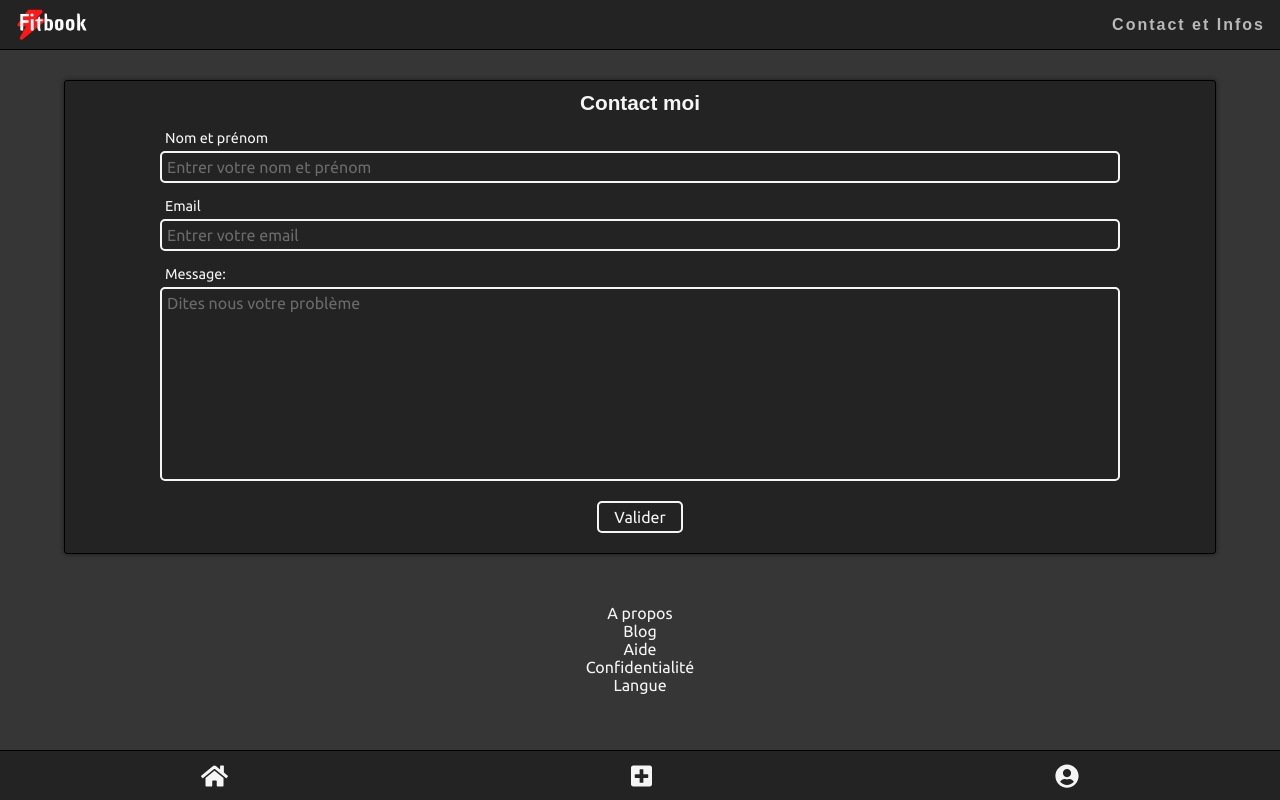
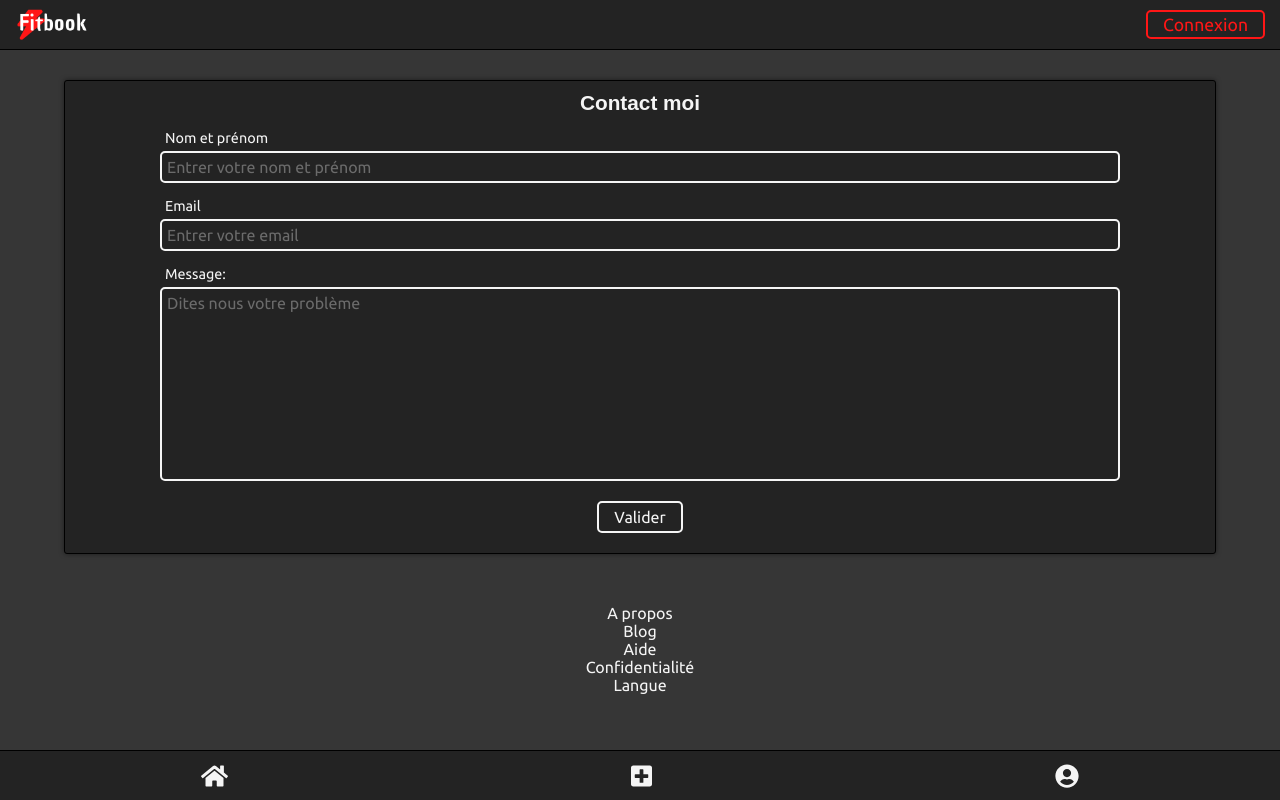
Before and after one commit to chaoukifrej/Fitbook, a Vue app: page /Contact in a window 1280 px wide. Built offline with nearby package versions, Linux system fonts and the light colour scheme; a web font is replaced by a local one.

Commit message:
suite conditions sur Header

```diff
--- a/src/components/Footer.vue
+++ b/src/components/Footer.vue
@@ -15,7 +15,13 @@
 </template>
 
 <script>
-export default {};
+export default {
+  data() {
+    return {
+      isConnected: false,
+    };
+  },
+};
 </script>
 
 <style lang="scss">
--- a/src/components/Header.vue
+++ b/src/components/Header.vue
@@ -1,17 +1,18 @@
 <template>
   <div class="header">
-    <router-link to="/">
+    <router-link to="/FilActus">
       <img id="imgLogo" alt="logo FitBook" src="../assets/fitbookCoupe.png" />
     </router-link>
 
-    <h4 v-show="$route.name == 'Actus'">Fil d'actus</h4>
-    <h4 v-show="$route.name == 'Perso'">Page perso</h4>
-    <h4 v-show="$route.name == 'Contact'">Contact et Infos</h4>
+    <h4 v-show="$route.name == 'Actus' && isConnected">Fil d'actus</h4>
+    <h4 v-show="$route.name == 'Perso' && isConnected">Page perso</h4>
+    <h4 v-show="$route.name == 'Contact' && isConnected">Contact et Infos</h4>
     <button
-      class="inscription displayNone"
+      v-show="!isConnected && $route.name != 'Connexion'"
+      class="connexion"
       @click.prevent="$router.push('Connexion')"
     >
-      Incription
+      Connexion
     </button>
     <button
       class="modification displayNone"
@@ -30,7 +31,13 @@
 </template>
 
 <script>
-export default {};
+export default {
+  data() {
+    return {
+      isConnected: false,
+    };
+  },
+};
 </script>
 
 <style lang="scss">
@@ -43,7 +50,7 @@ export default {};
     letter-spacing: 2px;
     color: rgb(185, 185, 185);
   }
-  .inscription,
+  .connexion,
   .modification {
     font-size: 1.1rem;
     padding: 3px 15px;
```
